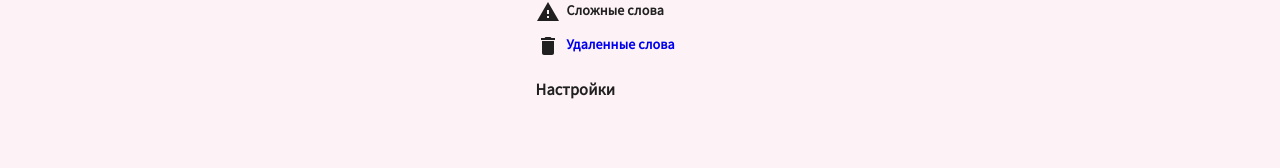
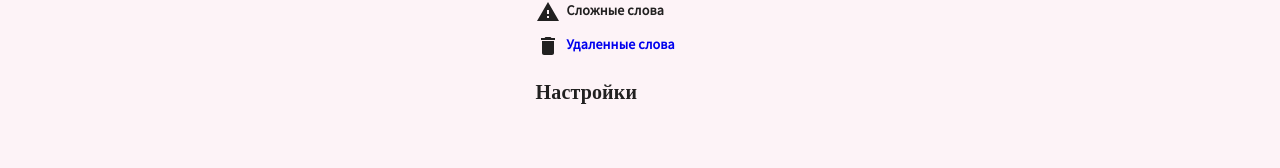
Before and after one commit to spytni1212/rslang, a React (Create React App) app: page /book in a window 1280 px wide. Shown: the part 385-553 px from the top of the page. Built offline with nearby package versions, Linux system fonts and the light colour scheme; a web font is replaced by a local one.

Commit message:
feat: change fonts

```diff
--- a/src/component/Book/BookNavigation/BookNavigation.jsx
+++ b/src/component/Book/BookNavigation/BookNavigation.jsx
@@ -79,7 +79,7 @@ const BookNavigation = (props) => {
                     </Box>
                 </Box>
                 <Box className={classes.container}>
-                    <h3>Настройки</h3>
+                    <h3 className={classes.title}>Настройки</h3>
                 </Box>
             </div>
         </div>
--- a/src/theme.jsx
+++ b/src/theme.jsx
@@ -21,7 +21,7 @@ const DefaultThemeOptions = {
     components: {
         MuiButton: {
             styleOverrides: {
-              root:{
+                root: {
                     minWidth: 0
                 }
             }
```
Lines whose indentation alone changed are shown as unchanged.
